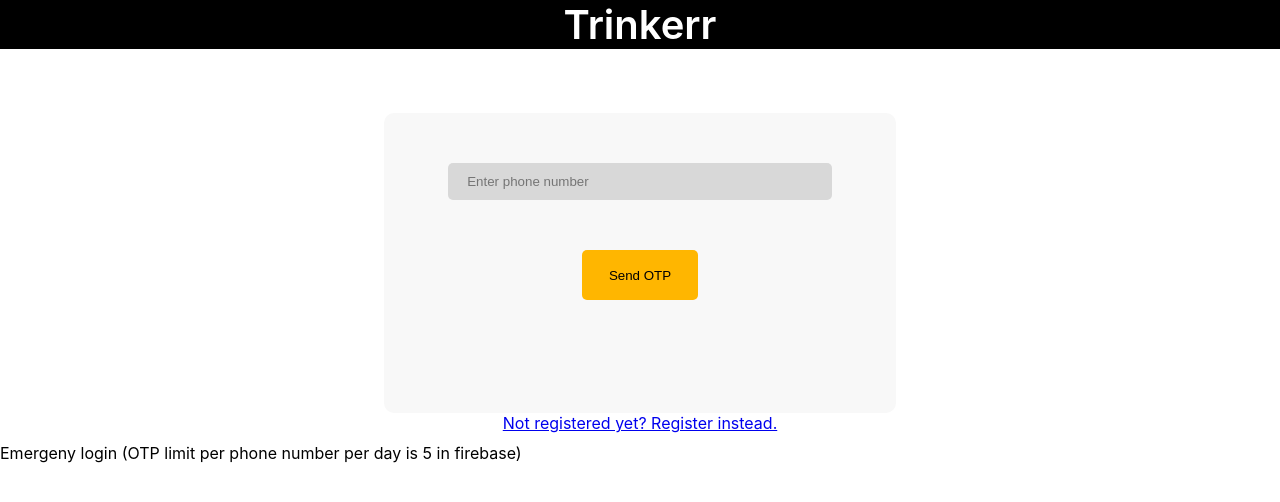
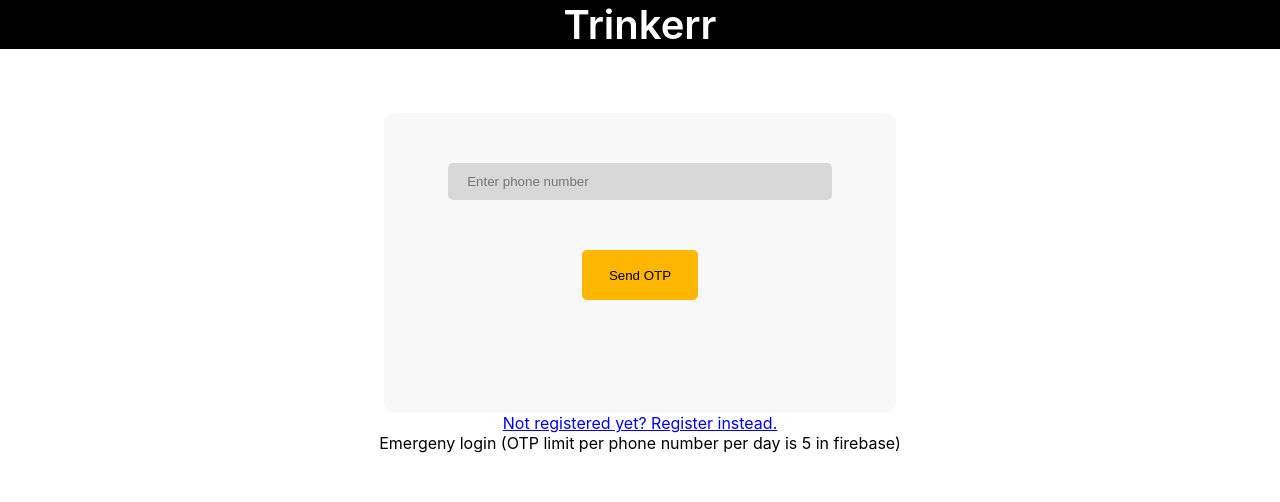
Before and after one commit to rohitnohwar/trinkerr, a React (Create React App) app in the folder project/: page / in a window 1280 px wide. Shown: the top 502 px of the page. Built offline with nearby package versions, Linux system fonts and the light colour scheme.

Commit message:
completed

```diff
--- a/project/src/Login/Login.js
+++ b/project/src/Login/Login.js
@@ -175,7 +175,7 @@
         </div>
 
         <div><Link to="/register">Not registered yet? Register instead.</Link></div>
-        <div style={{width:"fit-content", marginTop:"10px"}} onClick={emergencyLogin}>Emergeny login (OTP limit per phone number per day is 5 in firebase)</div>
+        <div style={{width:"fit-content", marginTop:"10px", margin:"auto", cursor:"pointer"}} onClick={emergencyLogin}>Emergeny login (OTP limit per phone number per day is 5 in firebase)</div>
         <ToastContainer theme="colored"/>
 
     </div>
```
